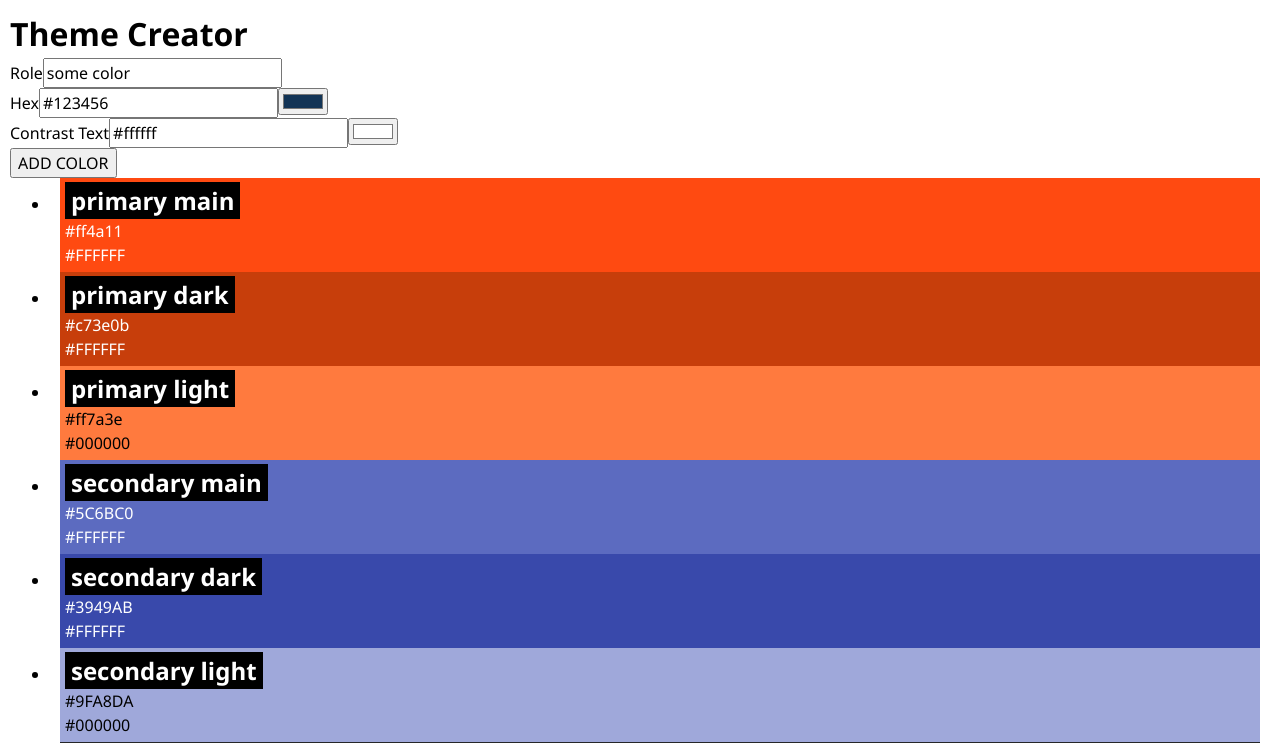
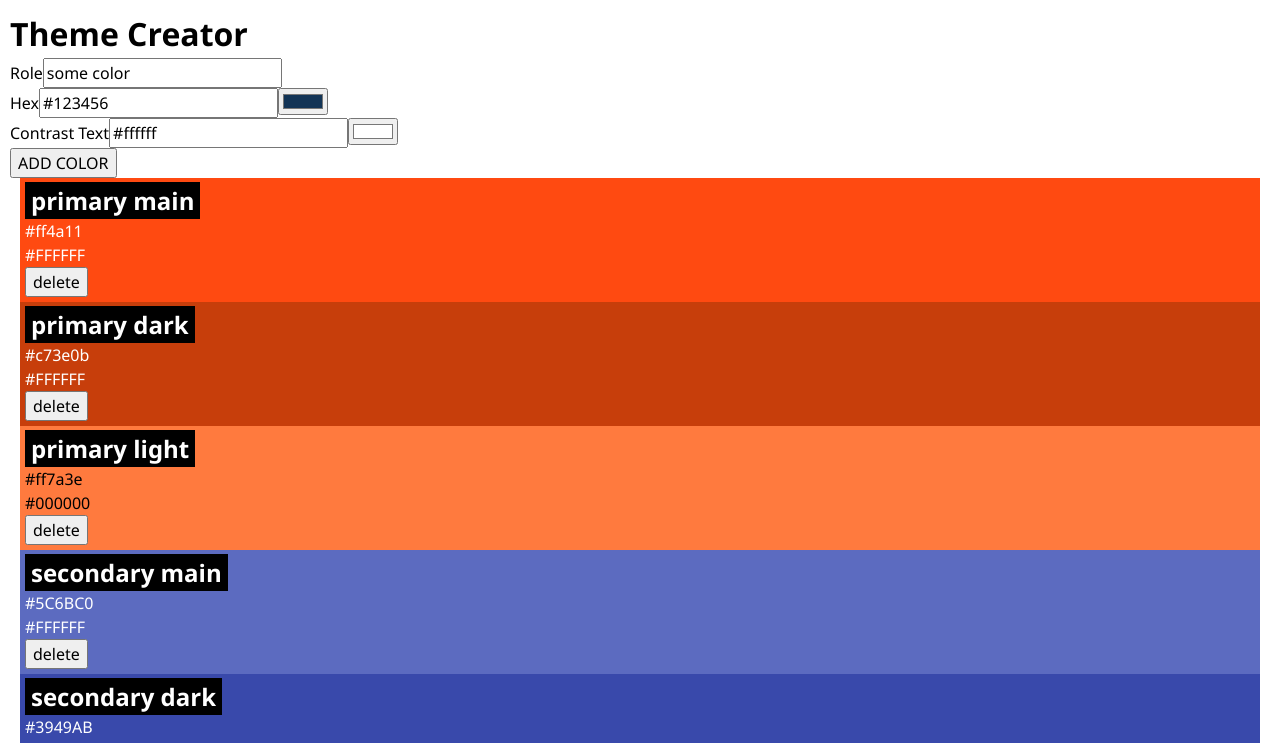
Before and after one commit to doreen-sch/recap-project-4_color-theme-app, a React (Vite) app: page / in a window 1280 px wide. Shown: the top 743 px of the page. Built offline with nearby package versions, Linux system fonts and the light colour scheme.

Commit message:
delete-button & delete-message added

```diff
--- a/src/App.jsx
+++ b/src/App.jsx
@@ -13,11 +13,16 @@ function App() {
     setColors([colorWithId, ...colors]);
   }
 
+  function handleDeleteColor(id) {
+    const deletedColor = colors.filter((color) => color.id !== id);
+    setColors(deletedColor);
+  }
+
   return (
     <>
       <h1>Theme Creator</h1>
       <ColorForm onAddColor={handleAddColor} />
-      <ColorCardList colors={colors} />
+      <ColorCardList colors={colors} onDeleteColor={handleDeleteColor} />
     </>
   );
 }
--- a/src/Components/Color/Color.css
+++ b/src/Components/Color/Color.css
@@ -3,7 +3,7 @@
   padding: 5px;
 }
 
-.color-card-headline {
+.color-card-highlight {
   display: inline;
   padding: 2px 6px;
   background: black;
--- a/src/Components/Color/Color.jsx
+++ b/src/Components/Color/Color.jsx
@@ -1,14 +1,26 @@
 import "./Color.css";
+import { useState } from "react";
 
-export default function Color({ color }) {
+export default function Color({ color, onDeleteColor }) {
+  const [deleteMessage, setDeleteMessage] = useState(false);
+
   return (
     <article
       className="color-card"
       style={{ backgroundColor: color.hex, color: color.contrastText }}
     >
-      <h2 className="color-card-headline">{color.role}</h2>
+      <h2 className="color-card-highlight">{color.role}</h2>
       <p>{color.hex}</p>
       <p>{color.contrastText}</p>
+      {deleteMessage ? (
+        <>
+          <p className="color-card-highlight">Are you sure?</p>
+          <button onClick={() => onDeleteColor(color.id)}>confirm</button>
+          <button onClick={() => setDeleteMessage(false)}>cancel</button>
+        </>
+      ) : (
+        <button onClick={() => setDeleteMessage(true)}>delete</button>
+      )}
     </article>
   );
 }
--- /dev/null
+++ b/src/Components/ColorCardList/ColorCardList.css
@@ -0,0 +1,4 @@
+.color-card-list {
+  list-style: none;
+  padding: 0;
+}
--- a/src/Components/ColorCardList/ColorCardList.jsx
+++ b/src/Components/ColorCardList/ColorCardList.jsx
@@ -1,13 +1,16 @@
 import Color from "../Color/Color";
+import "./ColorCardList.css";
 
-export default function ColorCardList({ colors }) {
-  return (
-    <ul>
+export default function ColorCardList({ colors, onDeleteColor }) {
+  return colors.length === 0 ? (
+    <p>no colors left</p>
+  ) : (
+    <ul className="color-card-list">
       {colors.map((color) => (
         <li key={color.id}>
-        <Color color={color} />
-      </li>
-          ))}
+          <Color color={color} onDeleteColor={onDeleteColor} />
+        </li>
+      ))}
     </ul>
   );
 }
```
